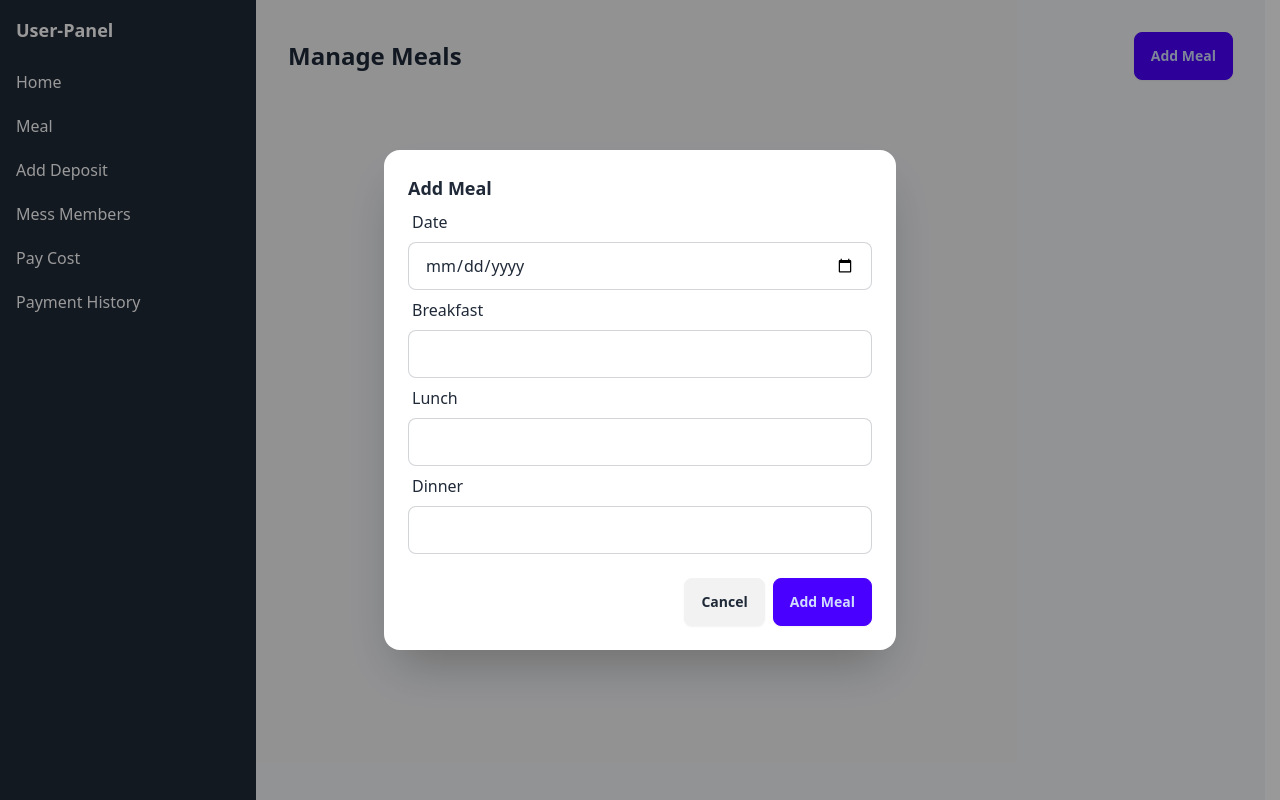
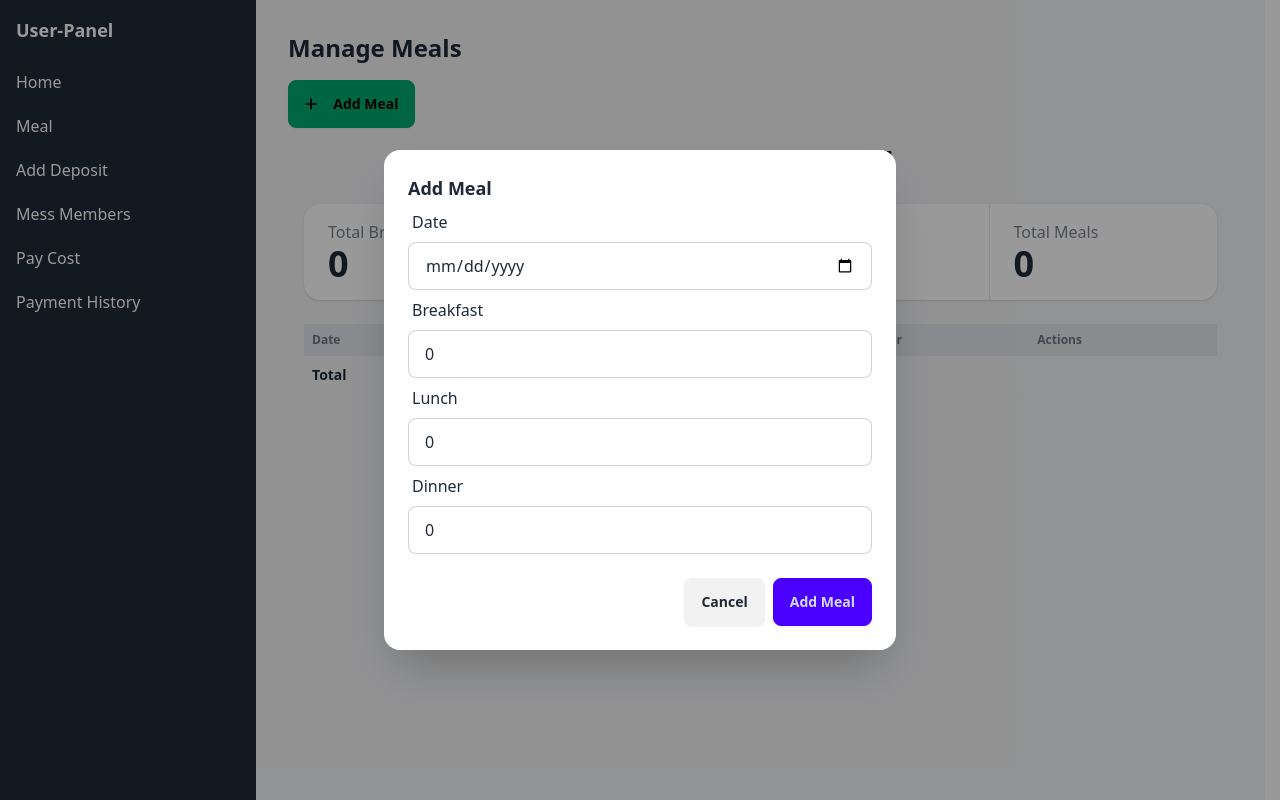
Before and after one commit to arnob-das/messManagementSystemFrontEnd, a React (Vite) app: page /user-dashboard/meal in a window 1280 px wide. Both pictures are taken after a click on the button "Add Meal". Built offline with nearby package versions, Linux system fonts and the light colour scheme.

Commit message:
meal page id done

```diff
--- a/package.json
+++ b/package.json
@@ -10,6 +10,10 @@
     "preview": "vite preview"
   },
   "dependencies": {
+    "@fortawesome/fontawesome-free": "^6.5.2",
+    "@fortawesome/fontawesome-svg-core": "^6.5.2",
+    "@fortawesome/free-solid-svg-icons": "^6.5.2",
+    "@fortawesome/react-fontawesome": "^0.2.2",
     "@reduxjs/toolkit": "^2.2.5",
     "axios": "^1.7.2",
     "daisyui": "^4.12.2",
--- a/src/Layout/Main/Navbar.jsx
+++ b/src/Layout/Main/Navbar.jsx
@@ -5,9 +5,6 @@ import { toast } from "react-toastify";
 
 const Navbar = () => {
     const user = useSelector((state) => state.auth);
-    const mess = useSelector((state) => state.mess);
-    console.log(user);
-    console.log(mess.mess);
 
     const dispatch = useDispatch();
 
--- a/src/Pages/userPanel/Meal/Meal.jsx
+++ b/src/Pages/userPanel/Meal/Meal.jsx
@@ -1,33 +1,26 @@
-import { useState, useEffect } from 'react';
-import { useDispatch, useSelector } from 'react-redux';
+import { useState } from 'react';
+import MealModal from '../../../components/MealModal/MealModal';
 import MealTable from '../../../components/MealTable/MealTable';
-import MealModal from '../../../components/MealModal/MealModal';
-import { addMeal } from '../../../features/meal/mealCountSlice';
+import { FontAwesomeIcon } from '@fortawesome/react-fontawesome';
+import { faPlus } from '@fortawesome/free-solid-svg-icons';
+
 
 const Meal = () => {
     const [isModalOpen, setIsModalOpen] = useState(false);
-    const mealCount = useSelector((state) => state.mealCount.mealCount);
-    console.log(mealCount);
-
-
-
-    // useEffect(() => {
-    //     if (user) {
-    //         const currentMonth = new Date().getMonth() + 1;
-    //         const currentYear = new Date().getFullYear();
-    //         // dispatch(fetchMealsByMonth({ userId: user._id, month: currentMonth, year: currentYear }));
-    //     }
-    // }, [user, dispatch]);
-
-
 
     return (
         <div className="container mx-auto p-4">
             <div className="flex justify-between items-center mb-4">
                 <h1 className="text-2xl font-bold">Manage Meals</h1>
-                <button className="btn btn-primary" onClick={() => setIsModalOpen(true)}>Add Meal</button>
+
             </div>
+            <button className="btn btn-success flex items-center" onClick={() => setIsModalOpen(true)}>
+                    <FontAwesomeIcon icon={faPlus} className="mr-2" />
+                    Add Meal
+                </button>
             <MealModal isOpen={isModalOpen} onClose={() => setIsModalOpen(false)} />
+
+            <MealTable />
         </div>
     );
 };
--- a/src/Pages/userPanel/UserPanel/UserPanel.jsx
+++ b/src/Pages/userPanel/UserPanel/UserPanel.jsx
@@ -1,6 +1,7 @@
 import { useDispatch, useSelector } from "react-redux";
 import { useEffect } from "react";
 import { getMessById } from "../../../features/mess/messSlice";
+import { getMeals } from "../../../features/meal/mealCountSlice";
 
 const UserPanel = () => {
     const user = useSelector((state) => state.auth);
@@ -8,11 +9,15 @@ const UserPanel = () => {
 
     const dispatch = useDispatch();
 
+    const currentMonth = new Date().getMonth() + 1;
+    const currentYear = new Date().getFullYear();
+
     useEffect(() => {
         if (user.user.currentMessId) {
             dispatch(getMessById(user.user.currentMessId));
+            dispatch(getMeals({ userId: user.user._id, month: currentMonth, year: currentYear, currentMessId: user.user.currentMessId }));
         }
-    }, [dispatch, user.user.currentMessId]);
+    }, [currentMonth, currentYear, dispatch, user.user._id, user.user.currentMessId,]);
 
     return (
         <div>
--- a/src/components/MealModal/MealModal.jsx
+++ b/src/components/MealModal/MealModal.jsx
@@ -1,4 +1,3 @@
-// components/MealModal.js
 import { useForm } from 'react-hook-form';
 import { useDispatch, useSelector } from 'react-redux';
 import { addMeal } from '../../features/meal/mealCountSlice';
@@ -26,7 +25,6 @@ const MealModal = ({ isOpen, onClose }) => {
             year
 
         }
-        console.log(mealData);
         dispatch(addMeal(mealData)).then(()=>{
             reset();
             onClose();
@@ -46,15 +44,15 @@ const MealModal = ({ isOpen, onClose }) => {
                     </div>
                     <div className="form-control">
                         <label className="label">Breakfast</label>
-                        <input type="number" className="input input-bordered" {...register('breakfast', { required: true })} />
+                        <input type="number" defaultValue={0} className="input input-bordered" {...register('breakfast', { required: true })} />
                     </div>
                     <div className="form-control">
                         <label className="label">Lunch</label>
-                        <input type="number" className="input input-bordered" {...register('lunch', { required: true })} />
+                        <input type="number" defaultValue={0} className="input input-bordered" {...register('lunch', { required: true })} />
                     </div>
                     <div className="form-control">
                         <label className="label">Dinner</label>
-                        <input type="number" className="input input-bordered" {...register('dinner', { required: true })} />
+                        <input type="number" defaultValue={0} className="input input-bordered" {...register('dinner', { required: true })} />
                     </div>
                     <div className="modal-action">
                         <button type="button" className="btn" onClick={onClose}>Cancel</button>
--- a/src/components/MealTable/MealTable.jsx
+++ b/src/components/MealTable/MealTable.jsx
@@ -1,26 +1,164 @@
-const MealTable = ({ meals }) => {
+import { useEffect, useState } from "react";
+import { useDispatch, useSelector } from "react-redux";
+import { getMeals, editMeal, deleteMeal } from "../../features/meal/mealCountSlice";
+import { FontAwesomeIcon } from '@fortawesome/react-fontawesome';
+    import { faEdit, faTrash } from '@fortawesome/free-solid-svg-icons';
+
+const MealTable = () => {
+    const dispatch = useDispatch();
+    const user = useSelector((state) => state.auth.user);
+    const mealCount = useSelector((state) => state.mealCount.mealCount);
+
+    const currentMonth = new Date().getMonth() + 1;
+    const currentYear = new Date().getFullYear();
+
+    useEffect(() => {
+        if (user && user._id && user.currentMessId) {
+            dispatch(getMeals({ userId: user._id, month: currentMonth, year: currentYear, currentMessId: user.currentMessId }));
+        }
+    }, [user, dispatch, currentMonth, currentYear]);
+
+    const sortedMeals = mealCount?.meals?.slice().sort((a, b) => new Date(a.mealDate) - new Date(b.mealDate)) || [];
+    const [editData, setEditData] = useState(null);
+    const [showEditModal, setShowEditModal] = useState(false);
+
+    const handleEdit = (meal) => {
+        setEditData(meal);
+        setShowEditModal(true);
+    };
+
+    const handleDelete = (mealId) => {
+        dispatch(deleteMeal({ mealId }));
+    };
+
+    const handleEditSubmit = (e) => {
+        e.preventDefault();
+        dispatch(editMeal({ mealId: editData._id, mealData: editData }));
+        setShowEditModal(false);
+    };
+
+    const handleInputChange = (e) => {
+        const { name, value } = e.target;
+        setEditData({
+            ...editData,
+            [name]: value,
+        });
+    };
+
+    const totalMeals = sortedMeals.reduce((totals, meal) => {
+        totals.breakfast += meal.breakfast;
+        totals.lunch += meal.lunch;
+        totals.dinner += meal.dinner;
+        totals.total += meal.breakfast + meal.lunch + meal.dinner;
+        return totals;
+    }, { breakfast: 0, lunch: 0, dinner: 0, total: 0 });
+
+    const monthName = new Date(mealCount.year, mealCount.month - 1).toLocaleString('default', { month: 'long' });
+
     return (
+        <div className="container mx-auto p-4">
+            <h1 className="text-3xl font-bold mb-6 text-center">{`${monthName}, ${currentYear}`}</h1>
+            <div className="stats shadow mb-6 flex justify-center">
+                <div className="stat">
+                    <div className="stat-title">Total Breakfasts</div>
+                    <div className="stat-value">{totalMeals.breakfast}</div>
+                </div>
+                <div className="stat">
+                    <div className="stat-title">Total Lunches</div>
+                    <div className="stat-value">{totalMeals.lunch}</div>
+                </div>
+                <div className="stat">
+                    <div className="stat-title">Total Dinners</div>
+                    <div className="stat-value">{totalMeals.dinner}</div>
+                </div>
+                <div className="stat">
+                    <div className="stat-title">Total Meals</div>
+                    <div className="stat-value">{totalMeals.total}</div>
+                </div>
+            </div>
             <div className="overflow-x-auto">
-            <table className="table w-full">
+                <table className="table w-full table-zebra">
                     <thead>
-                    <tr>
-                        <th>Date</th>
-                        <th>Breakfast</th>
-                        <th>Lunch</th>
-                        <th>Dinner</th>
+                        <tr className="bg-gray-200">
+                            <th className="text-left p-2">Date</th>
+                            <th className="text-left p-2">Breakfast</th>
+                            <th className="text-left p-2">Lunch</th>
+                            <th className="text-left p-2">Dinner</th>
+                            <th className="text-left p-2">Actions</th>
                         </tr>
                     </thead>
                     <tbody>
-                    {meals.map((meal) => (
+                        {
+                            sortedMeals.map((meal) => (
                                 <tr key={meal._id}>
-                            <td>{new Date(meal.mealDate).toLocaleDateString()}</td>
-                            <td>{meal.breakfast}</td>
-                            <td>{meal.lunch}</td>
-                            <td>{meal.dinner}</td>
+                                    <td className="p-2">{new Date(meal.mealDate).toLocaleDateString()}</td>
+                                    <td className="p-2">{meal.breakfast}</td>
+                                    <td className="p-2">{meal.lunch}</td>
+                                    <td className="p-2">{meal.dinner}</td>
+                                    <td className="p-2">
+                                        <button className="btn btn-primary btn-xs mr-2" onClick={() => handleEdit(meal)}>
+                                            <FontAwesomeIcon icon={faEdit} />
+                                        </button>
+                                        <button className="btn btn-danger btn-xs" onClick={() => handleDelete(meal._id)}>
+                                            <FontAwesomeIcon icon={faTrash} />
+                                        </button>
+                                    </td>
                                 </tr>
-                    ))}
+                            ))
+                        }
+                        <tr className="font-bold bg-gray-100">
+                            <td className="p-2">Total</td>
+                            <td className="p-2">{totalMeals.breakfast}</td>
+                            <td className="p-2">{totalMeals.lunch}</td>
+                            <td className="p-2">{totalMeals.dinner}</td>
+                            <td className="p-2"></td>
+                        </tr>
                     </tbody>
                 </table>
+            </div>
+            {showEditModal && (
+                <div className="modal modal-open">
+                    <div className="modal-box">
+                        <h3 className="font-bold text-lg">Edit Meal</h3>
+                        <form onSubmit={handleEditSubmit}>
+                            <div className="form-control">
+                                <label className="label">Breakfast</label>
+                                <input
+                                    type="number"
+                                    name="breakfast"
+                                    value={editData.breakfast}
+                                    onChange={handleInputChange}
+                                    className="input input-bordered"
+                                />
+                            </div>
+                            <div className="form-control">
+                                <label className="label">Lunch</label>
+                                <input
+                                    type="number"
+                                    name="lunch"
+                                    value={editData.lunch}
+                                    onChange={handleInputChange}
+                                    className="input input-bordered"
+                                />
+                            </div>
+                            <div className="form-control">
+                                <label className="label">Dinner</label>
+                                <input
+                                    type="number"
+                                    name="dinner"
+                                    value={editData.dinner}
+                                    onChange={handleInputChange}
+                                    className="input input-bordered"
+                                />
+                            </div>
+                            <div className="modal-action">
+                                <button type="submit" className="btn btn-primary">Save</button>
+                                <button type="button" className="btn" onClick={() => setShowEditModal(false)}>Cancel</button>
+                            </div>
+                        </form>
+                    </div>
+                </div>
+            )}
         </div>
     );
 };
--- a/src/features/meal/mealCountSlice.js
+++ b/src/features/meal/mealCountSlice.js
@@ -1,10 +1,10 @@
 import { createSlice, createAsyncThunk } from '@reduxjs/toolkit';
 import axios from 'axios';
 
-// Fetch meals by user ID, month, and year
-export const fetchMeals = createAsyncThunk('mealCount/fetchMeals', async ({ userId, month, year }, { rejectWithValue }) => {
+// Get meals by user ID, month, year, and mess ID
+export const getMeals = createAsyncThunk('meals/fetchMeals', async ({ currentMessId, userId, month, year }, { rejectWithValue }) => {
     try {
-        const response = await axios.get(`http://localhost:5000/mealCount?userId=${userId}&month=${month}&year=${year}`);
+        const response = await axios.get(`http://localhost:5000/mealCount/getMeals?currentMessId=${currentMessId}&userId=${userId}&month=${month}&year=${year}`);
         return response.data;
     } catch (error) {
         return rejectWithValue(error.response.data.message || "Failed to fetch meals");
@@ -15,31 +15,50 @@ export const fetchMeals = createAsyncThunk('mealCount/fetchMeals', async ({ user
 export const addMeal = createAsyncThunk('mealCount/addMeal', async (mealData, { rejectWithValue }) => {
     try {
         const response = await axios.post('http://localhost:5000/mealCount/addMeal', mealData);
-        console.log(response.data);
-        return response.data;
+        return response.data.mealCount; // Return the updated mealCount directly
     } catch (error) {
         return rejectWithValue(error.response.data.message || "Failed to add meal");
+    }
+});
+
+// Edit a meal by meal ID
+export const editMeal = createAsyncThunk('mealCount/editMeal', async ({ mealId, mealData }, { rejectWithValue }) => {
+    try {
+        const response = await axios.put(`http://localhost:5000/mealCount/editMeal`, { mealId, meal: mealData });
+        return response.data.mealCount; // Return the updated mealCount directly
+    } catch (error) {
+        return rejectWithValue(error.response.data.message || "Failed to edit meal");
+    }
+});
+
+// Delete a meal by meal ID
+export const deleteMeal = createAsyncThunk('mealCount/deleteMeal', async ({ mealId }, { rejectWithValue }) => {
+    try {
+        const response = await axios.delete(`http://localhost:5000/mealCount/deleteMeal`, { data: { mealId } });
+        return response.data.mealCount; // Return the updated mealCount directly
+    } catch (error) {
+        return rejectWithValue(error.response.data.message || "Failed to delete meal");
     }
 });
 
 const mealSlice = createSlice({
     name: 'mealCount',
     initialState: {
-        mealCount: [],
+        mealCount: { meals: [] },
         status: null,
         error: null,
     },
     reducers: {},
     extraReducers: (builder) => {
         builder
-            .addCase(fetchMeals.pending, (state) => {
+            .addCase(getMeals.pending, (state) => {
                 state.status = 'loading';
             })
-            .addCase(fetchMeals.fulfilled, (state, action) => {
+            .addCase(getMeals.fulfilled, (state, action) => {
                 state.status = 'succeeded';
                 state.mealCount = action.payload;
             })
-            .addCase(fetchMeals.rejected, (state, action) => {
+            .addCase(getMeals.rejected, (state, action) => {
                 state.status = 'failed';
                 state.error = action.payload;
             })
@@ -48,9 +67,34 @@ const mealSlice = createSlice({
             })
             .addCase(addMeal.fulfilled, (state, action) => {
                 state.status = 'succeeded';
-                state.mealCount.push(action.payload);
+                state.mealCount = action.payload;
+                state.error = null;
             })
             .addCase(addMeal.rejected, (state, action) => {
+                state.status = 'failed';
+                state.error = action.payload;
+            })
+            .addCase(editMeal.pending, (state) => {
+                state.status = 'loading';
+            })
+            .addCase(editMeal.fulfilled, (state, action) => {
+                state.status = 'succeeded';
+                state.mealCount = action.payload;
+                state.error = null;
+            })
+            .addCase(editMeal.rejected, (state, action) => {
+                state.status = 'failed';
+                state.error = action.payload;
+            })
+            .addCase(deleteMeal.pending, (state) => {
+                state.status = 'loading';
+            })
+            .addCase(deleteMeal.fulfilled, (state, action) => {
+                state.status = 'succeeded';
+                state.mealCount = action.payload;
+                state.error = null;
+            })
+            .addCase(deleteMeal.rejected, (state, action) => {
                 state.status = 'failed';
                 state.error = action.payload;
             });
```
Also changed, not shown: 1 other file (tests, documents, lock files or other folders). Lines whose indentation alone changed are shown as unchanged.
